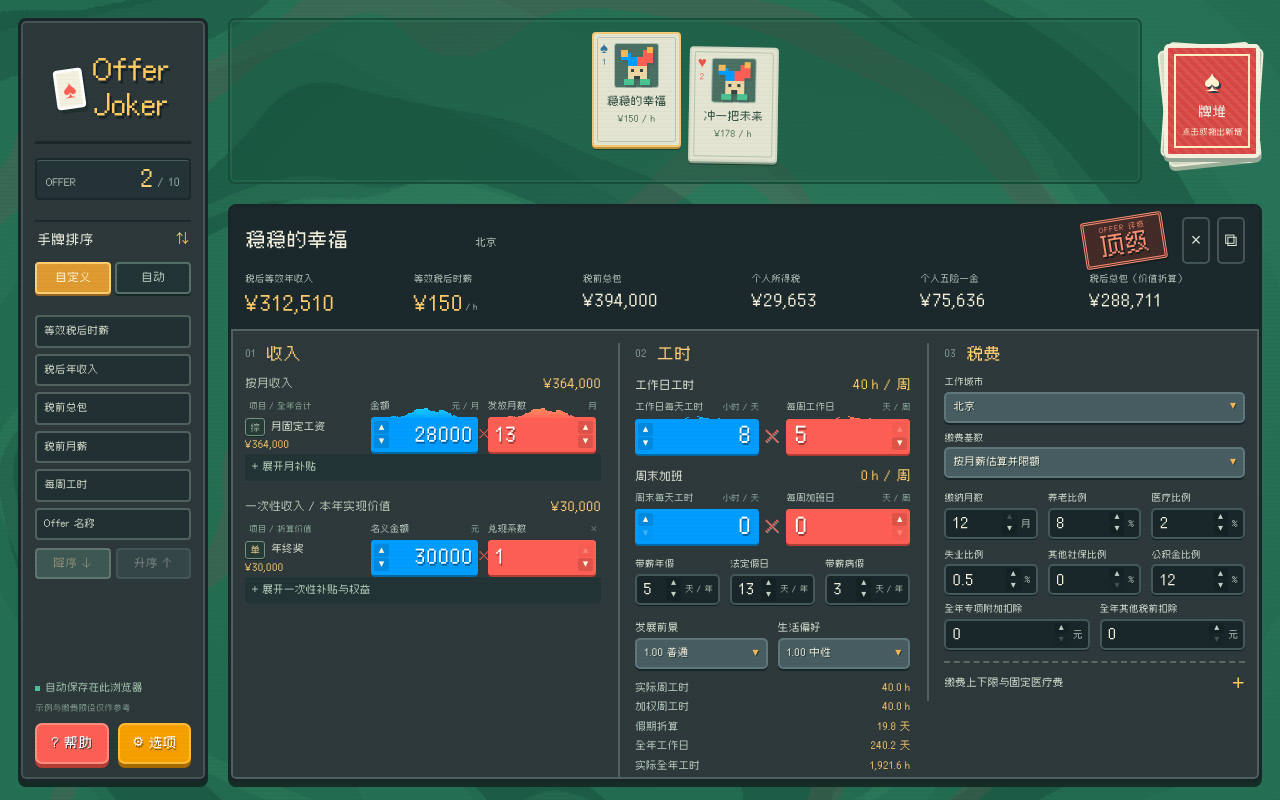
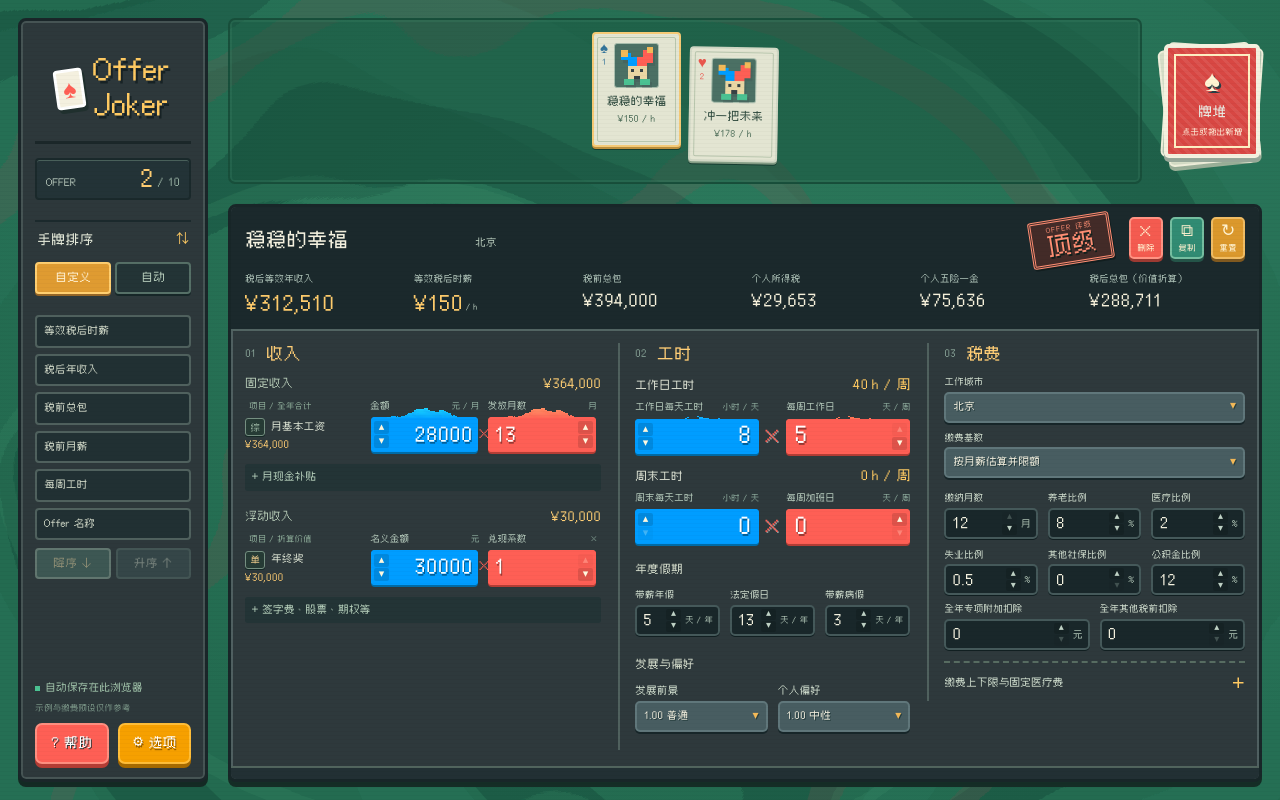
Before and after one commit to JustinWCola/offer_calculator, a React (Vite) app: page / in a window 1280 px wide. Built offline with nearby package versions, Linux system fonts and the light colour scheme.

Commit message:
Simplify income labels and group work inputs with undoable reset

```diff
--- a/src/App.jsx
+++ b/src/App.jsx
@@ -109,7 +109,7 @@ function MethodDialog({ dialogRef }) {
       <button className="dialog-close" aria-label="关闭计算规则" onClick={() => dialogRef.current.close()}>×</button></div>
     <div className="method-content">
       <h3>使用牌桌</h3><p>点击顶部 Offer 卡牌选择要编辑的报价；选中的卡牌会向上抽出。左侧排序可选择自定义或自动。自动排序随输入变化更新；拖动手牌会采用当前顺序并切换到自定义，关闭自动排序。拖动手牌调整位置，键盘可按 Alt + 左右方向键移动。点击牌槽旁的牌堆新增报价，或将牌堆拖到牌槽；将任意 Offer 拖回牌堆即可删除，编辑区也提供删除按钮。删除后可撤销。键盘用户可以用 Tab 和 Enter 完成同样的操作。</p><p>收入、工时、税费在编辑区并列展示；顶部结果始终可见。蓝色框是底数，红色框是倍率，结果使用完整精度计算。两数相乘后的乘积达到升温范围时，会出现分级火焰；年度金额按 10 万、30 万、50 万分级，周工时按 40、50、60 小时分级。火焰只表示乘积大小，不代表报价更好。可以在左侧选项关闭动画。</p><h3>① 先数清筹码</h3><p>名义总包 = 月薪 × 发薪月数 + 补贴 + 奖金 + 签字费 + 本年归属股权 + 其他收入 + 福利。浮动收入再乘以各自的兑现系数，得到价值折算总包。</p>
-      <h3>② 扣掉税费</h3><p>综合所得使用年度七级税率，扣除 60,000 元基本减除费用、个人五险一金及全年税前扣除。奖金可以单独计税，符合条件的股权可以单独按年度税率计税。税费按名义金额估算，税后价值包含折算后的权益与福利，不等于现金到账。</p>
+      <h3>② 扣掉税费</h3><p>综合所得使用年度七级税率，扣除 60,000 元基本减除费用、个人五险一金及全年税前扣除。奖金可以单独计税，符合条件的股权可以单独按年度税率计税。税费按名义金额估算，税后价值包含折算后的权益与福利，不等于现金到账。</p><p>股票填写本年归属的股票或 RSU 金额；期权填写本年可实现的价值，再分别用兑现系数折算。固定收入包含月基本工资及月现金补贴；浮动收入包含年终奖、签字费、股票、期权等。</p>
       <h3>③ 让时间也有价格</h3><p>成长与生活偏好以 1 为中性值；全年工作日 =（工作日 + 周末加班日）× 52 − 带薪年假 − 法定假日 − 带薪病假 × 0.6；按剩余工作日比例折算实际及加权全年工时，等效年收入使用 2080 ÷ 加权全年工时。假期天数按占用原计划工作日填写，避免重复扣除；法定假日调休需计入实际工作安排。</p><p>加权周工时 = 工作日正常工时 + 1.5 × 工作日超出 8 小时的工时 + 2 × 周末工时。</p>
       <div className="formula">税后 855 等效 = 税后价值 × 成长系数 × 生活偏好系数 × 2080 ÷ 加权全年工时<br /><br />等效税后时薪 = 税后 855 等效 ÷ 2,080</div>
       <p>855 指每天 8 小时、每周 5 天；全年按 52 周比较。加权工时是比较模型，不是加班工资核算，假期按上述规则抵扣，不包含通勤。</p>
@@ -177,15 +177,15 @@ function coefficientOptions(current, choices) {
   return options;
 }
 
-function OfferEditor({ offer, update, duplicate, canDuplicate, notes, requestFocus, discard, compactMoney }) {
+function OfferEditor({ offer, update, duplicate, canDuplicate, notes, requestFocus, discard, compactMoney, reset }) {
   const r = offer.result, totals = incomeTotals(offer.input), amount = value => r ? scaledMoney(value, compactMoney) : '—';
   const [monthlyExpanded, setMonthlyExpanded] = useState(false), [annualExpanded, setAnnualExpanded] = useState(false);
   const number = (field, options = {}) => <NumberField key={field} offer={offer} field={field} update={update} {...options} />;
   const select = (field, choices, label, compact = false) => <PixelSelect key={field} offer={offer} field={field} update={update} options={choices} label={label || labels[field]} compact={compact} />;
   const product = (left, right, title, options = {}) => <ProductCounter key={offer.id + '-' + left} offer={offer} left={left} right={right} title={title} update={update} notes={notes} compactMoney={compactMoney} format={value => scaledMoney(value, compactMoney)} {...options} />;
   const annualIncomeRows = [
-    ['signOn', 'signFactor', '签字费', 'signTax', taxOptions], ['stock', 'stockFactor', '本年归属股票', 'stockTax', equityOptions],
-    ['option', 'optionFactor', '本年可实现期权', 'optionTax', equityOptions], ['otherCash', 'otherFactor', '其他现金', 'otherTax', taxOptions],
+    ['signOn', 'signFactor', '签字费', 'signTax', taxOptions], ['stock', 'stockFactor', '股票', 'stockTax', equityOptions],
+    ['option', 'optionFactor', '期权', 'optionTax', equityOptions], ['otherCash', 'otherFactor', '其他现金', 'otherTax', taxOptions],
     ['benefits', 'benefitFactor', '非现金福利'],
   ];
   return <section className="offer-editor" aria-label="当前 Offer 编辑区">
@@ -193,8 +193,8 @@ function OfferEditor({ offer, update, duplicate, canDuplicate, notes, requestFoc
       <div className="summary-identity"><div className="editor-name"><label className="sr-only" htmlFor={offer.id + '-name'}>Offer 名称</label>
         <input id={offer.id + '-name'} value={offer.name} maxLength={32} onChange={e => update('name', e.target.value)} placeholder="为这份 Offer 命名" />
         <span>{cities[offer.input.city]}{!r && ' · 输入待完善'}</span></div>
-        <div className="summary-actions">{r && <span className={'rating-stamp rating-' + (r.eqAfterHourly >= 200 ? 'legend' : r.eqAfterHourly >= 120 ? 'top' : r.eqAfterHourly >= 70 ? 'good' : r.eqAfterHourly >= 35 ? 'normal' : 'low')} role="status" aria-label={'Offer 评价：' + r.rating.label} title={r.rating.comment}><span>OFFER 评级</span><strong>{r.rating.label}</strong></span>}<button className="icon-button delete-offer" onClick={discard} aria-label="删除当前 Offer" title="删除当前 Offer">×</button>
-        <button className="icon-button duplicate-offer" onClick={duplicate} disabled={!canDuplicate} aria-label="复制当前 Offer" title="复制当前 Offer">⧉</button></div>
+        <div className="summary-actions">{r && <span className={'rating-stamp rating-' + (r.eqAfterHourly >= 200 ? 'legend' : r.eqAfterHourly >= 120 ? 'top' : r.eqAfterHourly >= 70 ? 'good' : r.eqAfterHourly >= 35 ? 'normal' : 'low')} role="status" aria-label={'Offer 评价：' + r.rating.label} title={r.rating.comment}><span>OFFER 评级</span><strong>{r.rating.label}</strong></span>}<ActionButton className="icon-button delete-offer" onClick={discard} aria-label="删除当前 Offer" title="删除当前 Offer"><span aria-hidden="true">×</span><small>删除</small></ActionButton>
+        <ActionButton className="icon-button duplicate-offer" onClick={duplicate} disabled={!canDuplicate} aria-label="复制当前 Offer" title="复制当前 Offer"><span aria-hidden="true">⧉</span><small>复制</small></ActionButton><ActionButton className="icon-button reset-offer" onClick={reset} aria-label="重置当前 Offer" title="重置当前 Offer"><span aria-hidden="true">↻</span><small>重置</small></ActionButton></div>
       </div>
       <div className="summary-metrics" aria-live="polite">
         {[["税后等效年收入", r?.eqAfter, 'equivalent-year'], ['等效税后时薪', r?.eqAfterHourly, 'hourly-score'], ['税前总包', r?.nominalTC, 'nominal-package'],
@@ -205,33 +205,33 @@ function OfferEditor({ offer, update, duplicate, canDuplicate, notes, requestFoc
     {offer.error && <div className="input-error" role="alert"><span>{offer.error}</span>{offer.errorField && <button onClick={() => requestFocus(offer.errorField)}>定位输入 ↗</button>}</div>}
     <div className="editor-scroll" key={offer.id}><div className="editor-columns">
       <section className="editor-column income-column" aria-labelledby="income-heading"><h2 id="income-heading" className="column-heading">01 <span>收入</span></h2>
-        <table className="shared-income-table monthly-income-table"><caption><span>按月收入</span><strong data-testid="monthly-income-total">{totals.recurringAnnual === null ? '—' : scaledMoney(totals.recurringAnnual, compactMoney)}</strong></caption>
+        <table className="shared-income-table monthly-income-table"><caption><span>固定收入</span><strong data-testid="monthly-income-total">{totals.recurringAnnual === null ? '—' : scaledMoney(totals.recurringAnnual, compactMoney)}</strong></caption>
           <thead><tr><th scope="col">项目 / 全年合计</th><th scope="col"><span className="income-heading-pair"><span>金额</span><span>{compactMoney ? '千元' : '元'} / 月</span></span></th><th scope="col"><span className="income-heading-pair"><span>发放月数</span><span>月</span></span></th></tr></thead>
-          <tbody>{product('monthlyBase', 'salaryMonths', '月固定工资', { tableMode: true, leftStep: 500, rightStep: .5 })}</tbody>
+          <tbody>{product('monthlyBase', 'salaryMonths', '月基本工资', { tableMode: true, leftStep: 500, rightStep: .5 })}</tbody>
           <tbody id={offer.id + '-monthly-extra'} hidden={!monthlyExpanded} data-income-extra="monthly">
-            {product('monthlyAllowance', 'allowanceMonths', '月补贴', { tableMode: true, rightMax: 12, rightStep: 1 })}
+            {product('monthlyAllowance', 'allowanceMonths', '月现金补贴', { tableMode: true, rightMax: 12, rightStep: 1 })}
           </tbody>
-          <tfoot><tr><td colSpan="3"><ActionButton className="income-expand" aria-expanded={monthlyExpanded} aria-controls={offer.id + '-monthly-extra'} onClick={() => setMonthlyExpanded(value => !value)}>{monthlyExpanded ? '− 收起月补贴' : '+ 展开月补贴'}</ActionButton></td></tr></tfoot>
+          <tfoot><tr><td colSpan="3"><ActionButton className="income-expand" aria-expanded={monthlyExpanded} aria-controls={offer.id + '-monthly-extra'} onClick={() => setMonthlyExpanded(value => !value)}>{monthlyExpanded ? '− 月现金补贴' : '+ 月现金补贴'}</ActionButton></td></tr></tfoot>
         </table>
-        <table className="shared-income-table annual-income-table"><caption><span>一次性收入 / 本年实现价值</span><strong data-testid="annual-income-total">{totals.annual === null ? '—' : scaledMoney(totals.annual, compactMoney)}</strong></caption>
+        <table className="shared-income-table annual-income-table"><caption><span>浮动收入</span><strong data-testid="annual-income-total">{totals.annual === null ? '—' : scaledMoney(totals.annual, compactMoney)}</strong></caption>
           <thead><tr><th scope="col">项目 / 折算价值</th><th scope="col"><span className="income-heading-pair"><span>名义金额</span><span>{compactMoney ? '万元' : '元'}</span></span></th><th scope="col"><span className="income-heading-pair"><span>兑现系数</span><span>×</span></span></th></tr></thead>
           <tbody>{product('annualBonus', 'bonusFactor', '年终奖', { tableMode: true, rightMax: 1, rightStep: .05, tax: select('bonusTax', [['separate', '奖金单独计税'], ['comprehensive', '并入综合所得']], '年终奖计税方式', true) })}</tbody>
           <tbody id={offer.id + '-annual-extra'} hidden={!annualExpanded} data-income-extra="annual">
             {annualIncomeRows.map(([left, right, title, tax, choices]) => product(left, right, title, { tableMode: true, rightMax: 1, rightStep: .05, tax: tax ? select(tax, choices, labels[tax], true) : <span className="tax-symbol tax-symbol-static" title="非现金福利：不计现金个税" aria-label="非现金福利不计现金个税">免</span> }))}
           </tbody>
-          <tfoot><tr><td colSpan="3"><ActionButton className="income-expand" aria-expanded={annualExpanded} aria-controls={offer.id + '-annual-extra'} onClick={() => setAnnualExpanded(value => !value)}>{annualExpanded ? '− 收起一次性补贴与权益' : '+ 展开一次性补贴与权益'}</ActionButton></td></tr></tfoot>
+          <tfoot><tr><td colSpan="3"><ActionButton className="income-expand" aria-expanded={annualExpanded} aria-controls={offer.id + '-annual-extra'} onClick={() => setAnnualExpanded(value => !value)}>{annualExpanded ? '− 签字费、股票、期权等' : '+ 签字费、股票、期权等'}</ActionButton></td></tr></tfoot>
         </table>
         {notes && <p className="field-help">月收入按发放月数合计；年终奖只填未计入发薪月数的部分。一次性收入按本年金额与兑现系数折算，税费仍按名义金额估算。</p>}
       </section>
       <section className="editor-column time-column" aria-labelledby="time-heading"><h2 id="time-heading" className="column-heading">02 <span>工时</span></h2>
         {product('weekdayHours', 'weekdayDays', '工作日工时', { leftUnit: '小时 / 天', rightUnit: '天 / 周', leftMax: 24, rightMax: 5, leftStep: .5, rightStep: .5, heatUnit: 'hours', format: value => scoreNumber(value) + ' h / 周' })}
-        {product('weekendHours', 'weekendDays', '周末加班', { leftUnit: '小时 / 天', rightUnit: '天 / 周', leftMax: 24, rightMax: 2, leftStep: .5, rightStep: .5, heatUnit: 'hours', format: value => scoreNumber(value) + ' h / 周' })}
-        <div className="field-grid holiday-fields" aria-label="年度假期">{['annualLeave', 'publicHolidays', 'paidSickLeave'].map(field => number(field, { unit: '天 / 年', max: 366, step: 1 }))}</div>
-        <div className="field-grid preference-fields">
+        {product('weekendHours', 'weekendDays', '周末工时', { leftUnit: '小时 / 天', rightUnit: '天 / 周', leftMax: 24, rightMax: 2, leftStep: .5, rightStep: .5, heatUnit: 'hours', format: value => scoreNumber(value) + ' h / 周' })}
+        <section className="work-group" aria-labelledby="holiday-heading"><h3 id="holiday-heading">年度假期</h3><div className="field-grid holiday-fields" aria-label="年度假期">{['annualLeave', 'publicHolidays', 'paidSickLeave'].map(field => number(field, { unit: '天 / 年', max: 366, step: 1 }))}</div></section>
+        <section className="work-group" aria-labelledby="preference-heading"><h3 id="preference-heading">发展与偏好</h3><div className="field-grid preference-fields">
           {select('growth', coefficientOptions(offer.input.growth, [[1.3, '1.30 顶级成长'], [1.15, '1.15 良好成长'], [1, '1.00 普通'], [.9, '0.90 较弱'], [.8, '0.80 消耗型']]), '发展前景')}
-          {select('locationFactor', coefficientOptions(offer.input.locationFactor, [[1.3, '1.30 非常喜欢'], [1.15, '1.15 比较喜欢'], [1, '1.00 中性'], [.9, '0.90 不太喜欢'], [.8, '0.80 较不适应']]), '生活偏好')}
-        </div>
-        <TextResults rows={[["实际周工时", r ? r.wh.actual.toFixed(1) + ' h' : '—'], ['加权周工时', r ? r.wh.weighted.toFixed(1) + ' h' : '—'], ['假期折算', r ? scoreNumber(r.wh.leaveDays) + ' 天' : '—'], ['全年工作日', r ? scoreNumber(r.wh.workingDays) + ' 天' : '—'], ['实际全年工时', r ? scoreNumber(r.wh.annualActual) + ' h' : '—'], ['加权全年工时', r ? scoreNumber(r.wh.annualWeighted) + ' h' : '—']]} />
+          {select('locationFactor', coefficientOptions(offer.input.locationFactor, [[1.3, '1.30 非常喜欢'], [1.15, '1.15 比较喜欢'], [1, '1.00 中性'], [.9, '0.90 不太喜欢'], [.8, '0.80 较不适应']]), '个人偏好')}
+        </div></section>
+
 
       </section>
       <section className="editor-column fees-column" aria-labelledby="fees-heading"><h2 id="fees-heading" className="column-heading">03 <span>税费</span></h2>
@@ -253,6 +253,8 @@ function OfferEditor({ offer, update, duplicate, canDuplicate, notes, requestFoc
         ['等效税前时薪', r ? money(r.eqPretax / 2080) + ' / h' : '—'], ['等效税后时薪', r ? money(r.eqAfterHourly) + ' / h' : '—'], ['税前名义总包', amount(r?.nominalTC)],
         ['平均月税后价值', r ? scaledMoney(r.afterTaxValue / 12, compactMoney, 'monthly') : '—'], ['预计个人所得税', amount(r?.taxTotal)], ['个人五险一金', amount(r?.socialTotal)], ['税后现金 / 权益价值', amount(r?.afterTaxValue)],
         ['实际 / 加权周工时', r ? r.wh.actual.toFixed(1) + ' / ' + r.wh.weighted.toFixed(1) + ' h' : '—']]} />
+      <h3 className="detail-heading">工时与假期明细</h3>
+        <TextResults rows={[["实际周工时", r ? r.wh.actual.toFixed(1) + ' h' : '—'], ['加权周工时', r ? r.wh.weighted.toFixed(1) + ' h' : '—'], ['假期折算', r ? scoreNumber(r.wh.leaveDays) + ' 天' : '—'], ['全年工作日', r ? scoreNumber(r.wh.workingDays) + ' 天' : '—'], ['实际全年工时', r ? scoreNumber(r.wh.annualActual) + ' h' : '—'], ['加权全年工时', r ? scoreNumber(r.wh.annualWeighted) + ' h' : '—']]} />
       <h3 className="detail-heading">收入拆分（名义金额）</h3>
       <TextResults rows={[["固定工资", 'salary'], ['固定补贴', 'allowance'], ['年终奖', 'bonus'], ['签字费', 'sign'], ['股票 / RSU', 'stock'], ['期权', 'option'], ['其他现金', 'other'], ['非现金福利', 'benefits']].map(([label, key]) => [label, amount(r?.[key])])} />
       <h3 className="detail-heading">个税明细</h3>
@@ -297,6 +299,7 @@ function downloadText(filename, content) {
 }
 
 export default function App() {
+  const [resetBackup, setResetBackup] = useState(null);
   const [offers, setOffers] = useState(loadOffers);
   const [ui, setUi] = useState(loadUi);
   const [saved, setSaved] = useState(true);
@@ -338,6 +341,18 @@ export default function App() {
     if (!active || offers.length >= MAX_OFFERS) return;
     const fresh = { id: newId(), name: active.name.slice(0, 29) + ' 副本', input: { ...active.input } };
     setOffers(current => [...current, fresh]); setUi(current => ({ ...current, activeId: fresh.id })); notify('已复制当前 Offer。');
+  }
+  function resetCurrent() {
+    if (!active) return;
+    setResetBackup({ id: active.id, input: { ...active.input } });
+    const fresh = makeOffer(active.name, { city: active.input.city, monthlyBase: 25000, salaryMonths: 12, annualBonus: 0 });
+    setOffers(current => current.map(o => o.id === active.id ? { ...o, input: fresh.input } : o));
+    notify('已重置当前 Offer。');
+  }
+  function undoReset() {
+    if (!resetBackup) return;
+    setOffers(current => current.map(o => o.id === resetBackup.id ? { ...o, input: resetBackup.input } : o));
+    setResetBackup(null); notify('已撤销重置。');
   }
   function discard(id = active?.id) {
     const index = offers.findIndex(o => o.id === id);
@@ -462,7 +477,7 @@ export default function App() {
           </div>
         </aside></div>
       <div className={'editor-drop-zone ' + (drag?.target === 'editor' ? 'drop-ready' : '')} data-drop-zone="editor">
-        {active ? <OfferEditor key={active.id} offer={active} update={update} duplicate={duplicate} canDuplicate={offers.length < MAX_OFFERS} notes={ui.notes} compactMoney={ui.compactMoney} requestFocus={requestFocus} discard={() => discard()} /> :
+        {active ? <OfferEditor key={active.id} offer={active} update={update} duplicate={duplicate} canDuplicate={offers.length < MAX_OFFERS} reset={resetCurrent} notes={ui.notes} compactMoney={ui.compactMoney} requestFocus={requestFocus} discard={() => discard()} /> :
           <div className="empty-editor"><span aria-hidden="true">♠</span><h2>下一份 Offer，从抽牌开始。</h2><p>抽一张手牌，填入薪资与工时，即可比较。</p><button className="primary-button" onClick={add}>抽一张 Offer</button></div>}
       </div>
     </main>
@@ -477,7 +492,7 @@ export default function App() {
         <ActionButton onClick={() => { setOffers(exampleOffers()); setDiscarded([]); setUi(current => ({ ...current, activeId: null, sort: defaultSort })); optionsRef.current.close(); notify('已恢复两份示例。'); }}>↻ 恢复示例</ActionButton>
       </div>
     </dialog>
-    {toast && <div className="toast" role="status"><span>{toast}</span>{toast.startsWith('已弃置') && <ActionButton onClick={undo} disabled={offers.length >= MAX_OFFERS}>撤销</ActionButton>}<button className="toast-close" aria-label="关闭提示" onClick={() => setToast('')}>×</button></div>}
+    {toast && <div className="toast" role="status"><span>{toast}</span>{toast.startsWith('已重置') && resetBackup && <ActionButton onClick={undoReset} disabled={!offers.some(o => o.id === resetBackup.id)}>撤销重置</ActionButton>}{toast.startsWith('已弃置') && <ActionButton onClick={undo} disabled={offers.length >= MAX_OFFERS}>撤销</ActionButton>}<button className="toast-close" aria-label="关闭提示" onClick={() => setToast('')}>×</button></div>}
     {drag && <div className="drag-preview" style={{ left: drag.currentX, top: drag.currentY }} aria-hidden="true"><span>{drag.kind === 'draw' ? '♠' : 'J'}</span><strong>{drag.kind === 'draw' ? '新 Offer' : offers.find(o => o.id === drag.id)?.name}</strong></div>}
   </div></MotionContext.Provider>;
 }
--- a/src/styles.css
+++ b/src/styles.css
@@ -753,3 +753,11 @@ button{touch-action:manipulation}
 @media(max-width:800px){.sort-rule-list{grid-template-columns:repeat(2,minmax(0,1fr));gap:4px;margin-top:6px}.sort-rule-list button{padding:5px;font-size:9px}}
 .holiday-fields{grid-template-columns:repeat(3,minmax(0,1fr));margin:13px 0}
 .holiday-fields .input-suffix{font-size:8px;white-space:nowrap}
+.shared-income-table tfoot td{padding-top:12px}
+.work-group{margin:15px 0 18px}
+.work-group>h3{margin:0 0 8px;font-size:11px;font-weight:normal;color:#d4dccb;line-height:21px}
+.work-group .holiday-fields,.work-group .preference-fields{margin-top:0;margin-bottom:0}
+.summary-actions .icon-button{display:flex;flex-direction:column;justify-content:center;align-items:center;gap:2px;width:34px;height:42px;padding:4px;border:2px solid #efbc64;border-radius:5px;background:#db982c;color:#fff2d0;box-shadow:0 3px #80591f;font:inherit}
+.summary-actions .delete-offer{background:#f45b50;border-color:#ff9383;box-shadow:0 3px #9c3a32}
+.summary-actions .duplicate-offer{background:#318b73;border-color:#75bea0;box-shadow:0 3px #245448}
+.summary-actions .icon-button>span{font-size:17px;line-height:18px}.summary-actions .icon-button small{font-size:8px;line-height:10px}.summary-actions .icon-button:disabled{opacity:.35}.summary-actions .icon-button:active:not(:disabled){transform:translateY(2px);box-shadow:0 1px #80591f}
```
